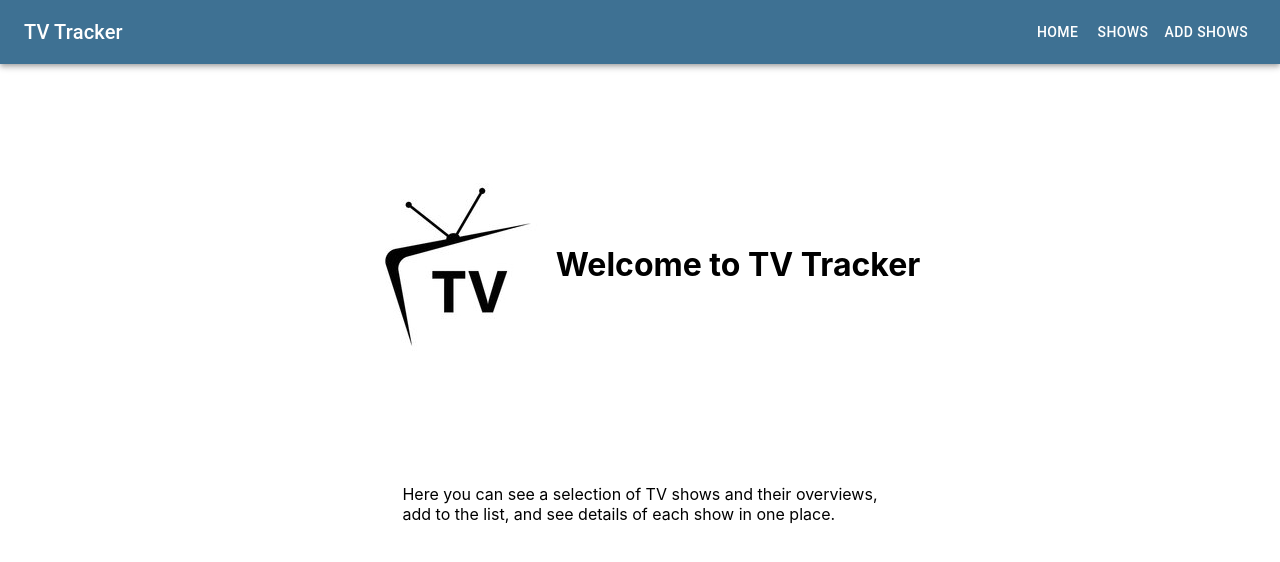
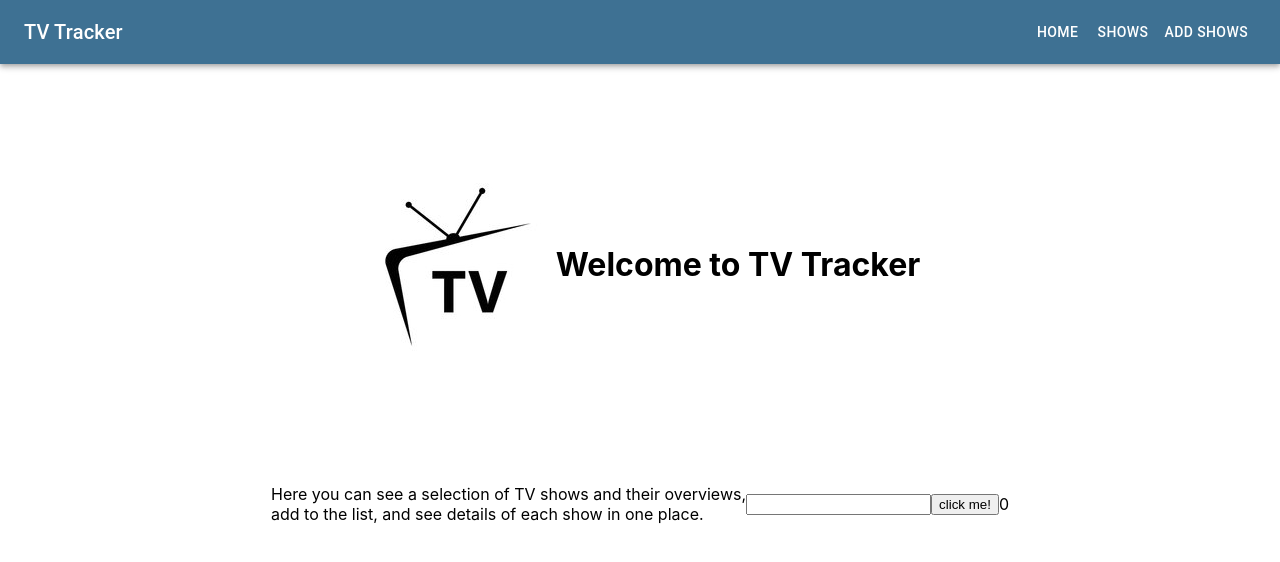
Before and after one commit to Grethanie/tv-show-app, a React (Create React App) app: page / in a window 1280 px wide. Shown: the top 562 px of the page. Built offline with nearby package versions, Linux system fonts and the light colour scheme.

Commit message:
changes to readme and assessment

```diff
--- a/db.json
+++ b/db.json
@@ -113,6 +113,14 @@
       "network": "Jeremy Clarkson, Andy Wilman",
       "description": "Top Gear is a British motoring magazine and factual television programme, it is a revival of the 1977–2001 show of the same name by Jeremy Clarkson and Andy Wilman for the BBC, and premiered on 20 October 2002. The programme focuses on the examination and reviewing of motor vehicles, primarily cars, though this was expanded upon after the broadcast of its earlier series to incorporate films featuring motoring-based challenges, special races, timed laps of notable cars, and celebrity timed laps on a course specially-designed for the relaunched programme. The programme drew acclaim for its visual and presentation style since its launch, which focused on being generally entertaining to viewers, as well as criticism over the controversial nature of its content.[2][3][4] The show was also praised for its occasionally-controversial humour and lore existing in not just the automotive community but in the form of internet memes and jokes.[5] The programme was aired on BBC Two until it was moved to BBC One for its twenty-ninth series in 2020.",
       "id": 14
+    },
+    {
+      "posterUrl": "https://upload.wikimedia.org/wikipedia/en/f/fe/Beef_%28TV_series%29_poster.jpg?20230329042926",
+      "title": "Beef",
+      "genre": "Thriller",
+      "description": "An incident of road rage slowly consumes the two people involved.",
+      "network": "Lee Sung Jin",
+      "id": 15
     }
   ]
 }
--- a/src/App.js
+++ b/src/App.js
@@ -25,7 +25,6 @@ function App() {
             <Route path="/shows/:id" element={<Show />} />
             <Route path="*" element={<NotFound />} />
             <Route path="/shows/add" element={<ShowForm />} />
-            <Route path="/shows/:id/edit" element={<ShowForm />} />
           </Routes>
         </BrowserRouter>
       </ThemeProvider>
--- a/src/components/Home.js
+++ b/src/components/Home.js
@@ -1,9 +1,9 @@
-import { React } from "react";
+import { React, useState } from "react";
 import logo from "../assets/images/logo.jpg";
 import { Box } from "@mui/material";
+import WordForm from "./WordForm.js";
 
 export default function Home() {
-
   return (
     <>
       <Box
@@ -29,8 +29,8 @@ export default function Home() {
           Here you can see a selection of TV shows and their overviews,<br></br>
           add to the list, and see details of each show in one place.
         </p>
+        <WordForm />
       </Box>
-
     </>
   );
 }
--- a/src/components/ShowForm.js
+++ b/src/components/ShowForm.js
@@ -1,7 +1,7 @@
 import { React, useEffect, useState } from "react";
 import { TextField, Paper, Box, Button } from "@mui/material/";
 
-export default function ShowForm({ type }) {
+export default function ShowForm() {
   let [show, setShow] = useState(undefined);
 
   let handleSubmitAdd = (e) => {
--- /dev/null
+++ b/src/components/WordForm.js
@@ -0,0 +1,42 @@
+import { React, useState } from "react";
+
+export default function WordForm() {
+  const [length, setLength] = useState(0);
+  const [word, setWord] = useState("");
+
+  const handleSubmit = (e) => {
+    e.preventDefault();
+    debugger
+    setLength(length + word.length);
+  };
+
+  return (
+    <>
+      <form onSubmit={handleSubmit}>
+        <input
+          type="text"
+          value={word}
+          onChange={(e) => setWord(e.target.value)}
+        />
+        <button>click me!</button>
+      </form>
+      <p>{length}</p>
+    </>
+  );
+}
+
+// challenges module has examples
+// challenges.live
+
+
+
+// const counter = 0
+
+// form onsubmit = (incrememnt counter by target value length)
+//     input
+//         text
+
+// button
+//     click me
+
+// p tag with counter that displays word length starting at 0
--- a/src/components/index.js
+++ b/src/components/index.js
@@ -5,3 +5,4 @@ export { default as Show } from "./Show";
 export { default as NotFound } from "./NotFound";
 export { default as ShowCard } from "./ShowCard";
 export { default as ShowForm } from "./ShowForm";
+export { default as WordForm } from "./WordForm";
```
Also changed, not shown: 1 other file (tests, documents, lock files or other folders).
